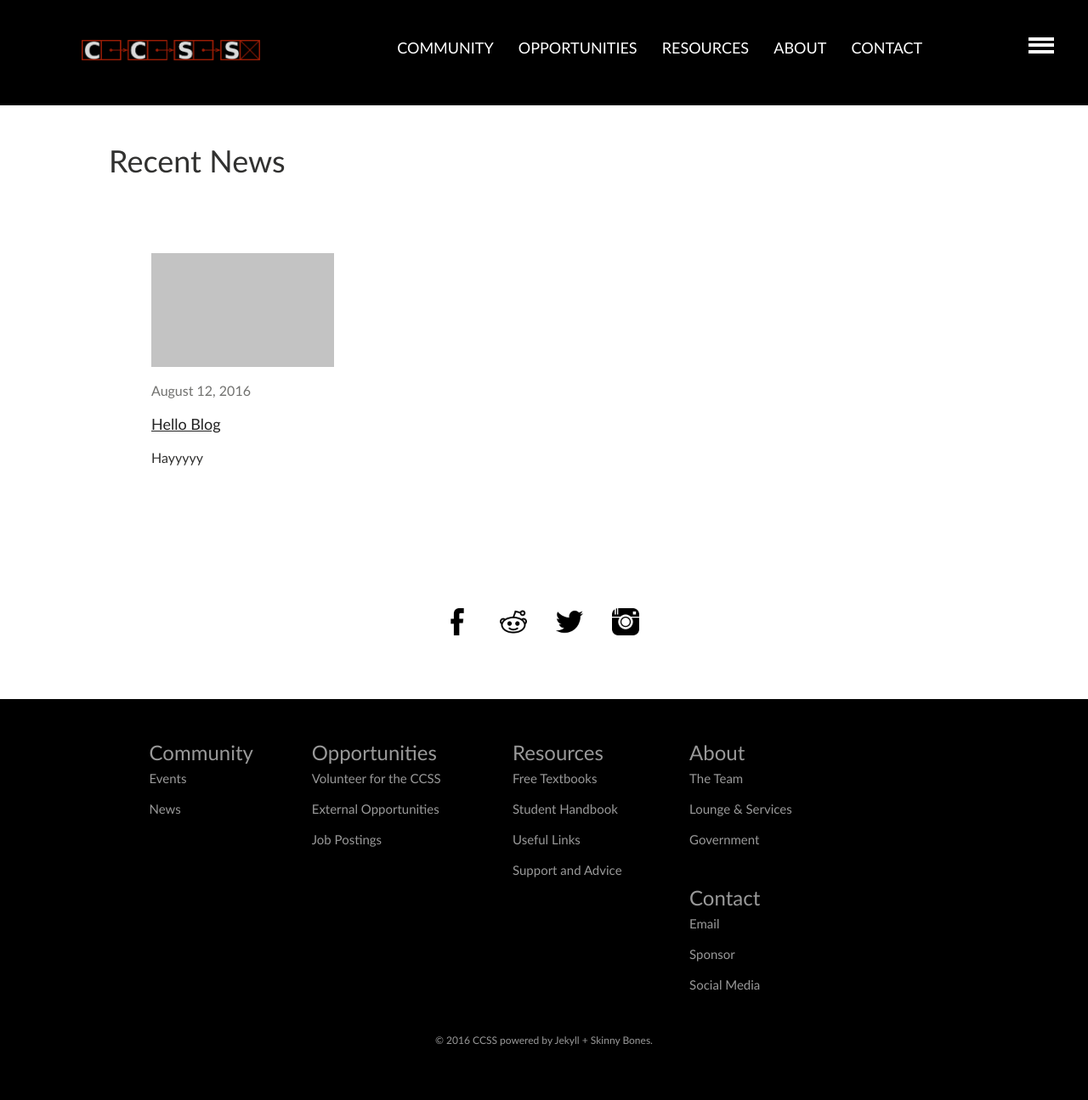
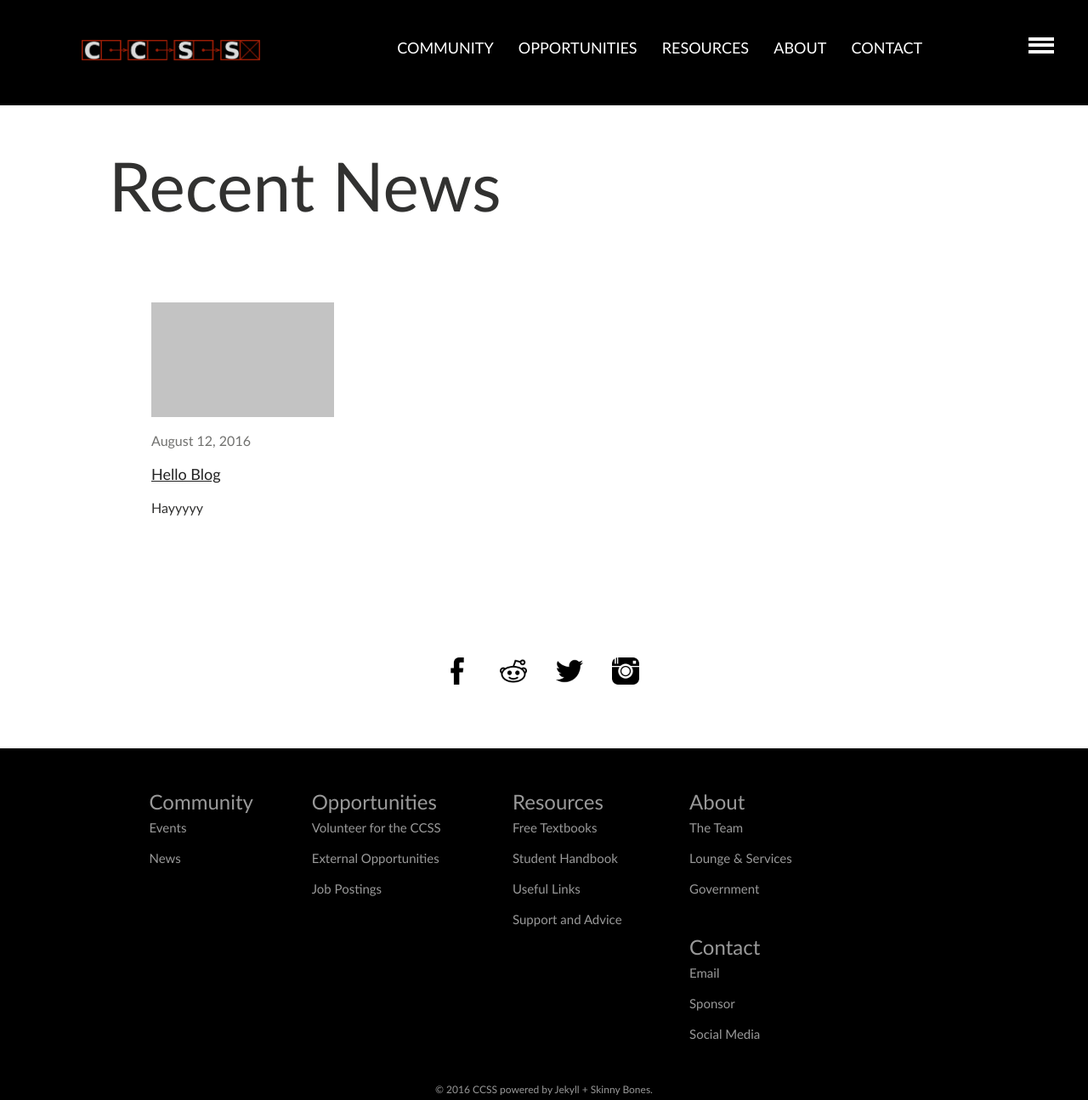
Before and after one commit to brittnylapierre/ccss_web, a Jekyll site: the page built from community/news/index.md, in a window 1280 px wide. Shown: the whole page at 85% size. Built offline with Jekyll 4.4.1, drawn with Linux system fonts in a browser that asks for light colours.

Commit message:
Updated _layout.scss

```diff
--- a/_sass/_layout.scss
+++ b/_sass/_layout.scss
@@ -168,9 +168,13 @@
     h1 {
     	margin-top: 25px;
         margin-bottom: 35px;
+        font-weight: 150;
+        font-size: 5rem;
     }
     p {
     	margin-bottom: 25px;
+        font-weight: 100;
+        font-size: 1rem;
     }
 }
 
```
